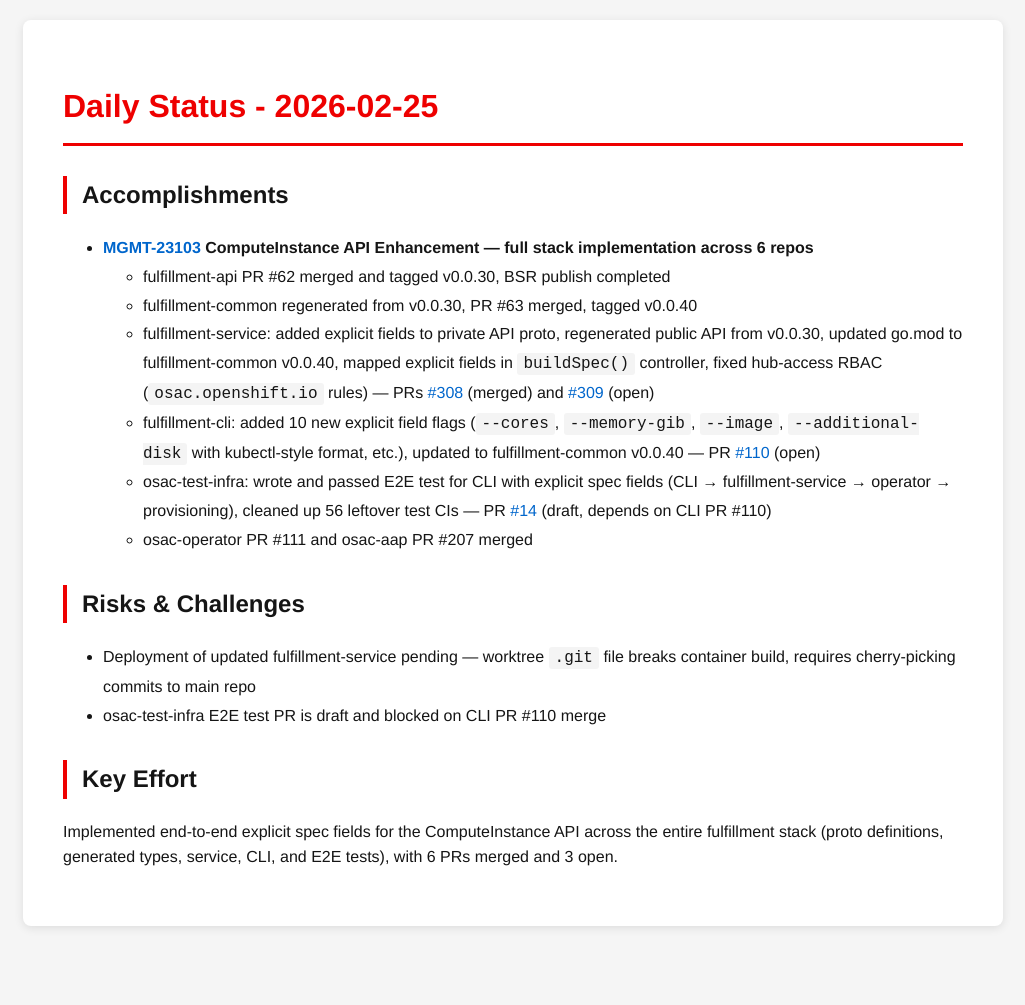
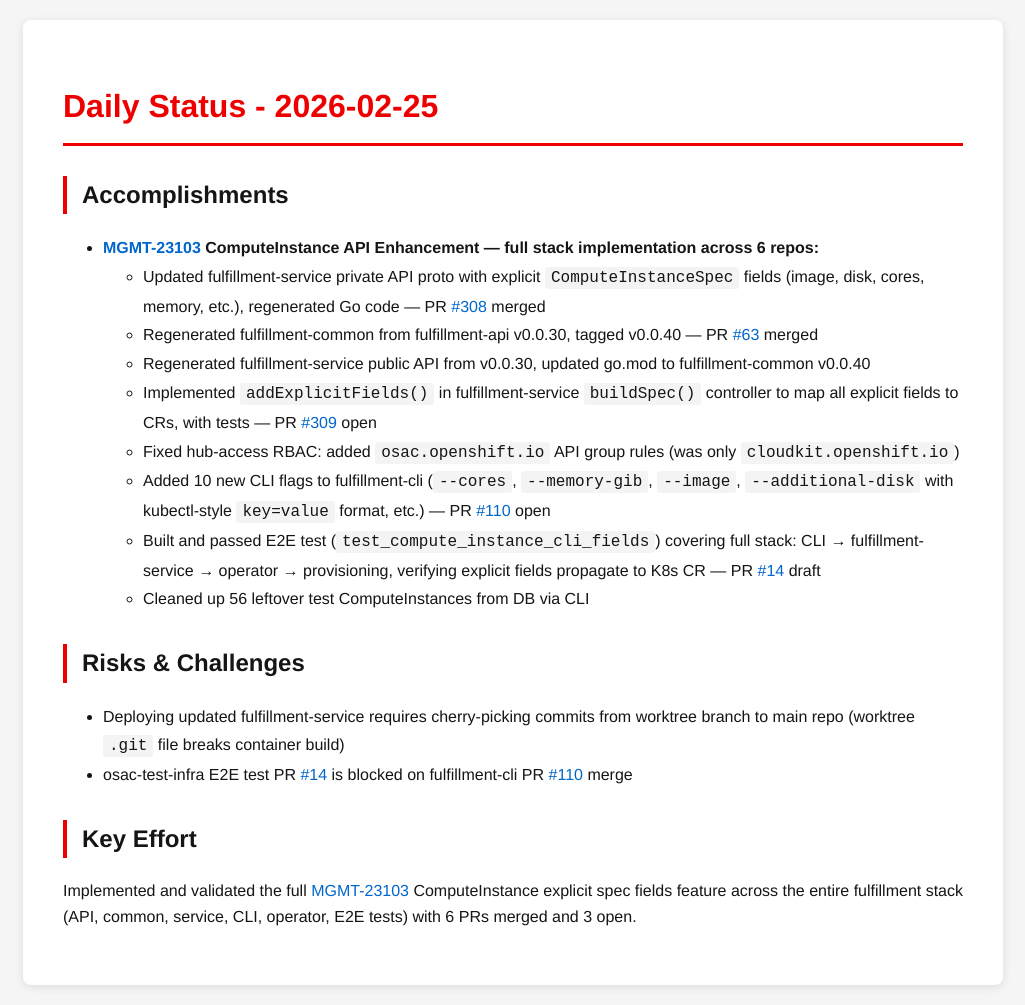
Before and after one commit to tzvatot/daily-status, a Jekyll site: the page built from 2026-02-25.md, in a window 1280 px wide. Shown: the whole page, without its empty margins (127-1152 px from the left). Built offline with Jekyll 4.4.1, drawn with Linux system fonts in a browser that asks for light colours; before the commit the page ends 946 px from its top, so only the background shows below that.

Commit message:
Daily status update - 2026-02-25

```diff
--- a/2026-02-25.md
+++ b/2026-02-25.md
@@ -8,19 +8,21 @@ date: 2026-02-25
 
 ## Accomplishments
 
-- **[MGMT-23103](https://issues.redhat.com/browse/MGMT-23103) ComputeInstance API Enhancement — full stack implementation across 6 repos**
-  - fulfillment-api PR #62 merged and tagged v0.0.30, BSR publish completed
-  - fulfillment-common regenerated from v0.0.30, PR #63 merged, tagged v0.0.40
-  - fulfillment-service: added explicit fields to private API proto, regenerated public API from v0.0.30, updated go.mod to fulfillment-common v0.0.40, mapped explicit fields in `buildSpec()` controller, fixed hub-access RBAC (`osac.openshift.io` rules) — PRs [#308](https://github.com/osac-project/fulfillment-service/pull/308) (merged) and [#309](https://github.com/osac-project/fulfillment-service/pull/309) (open)
-  - fulfillment-cli: added 10 new explicit field flags (`--cores`, `--memory-gib`, `--image`, `--additional-disk` with kubectl-style format, etc.), updated to fulfillment-common v0.0.40 — PR [#110](https://github.com/osac-project/fulfillment-cli/pull/110) (open)
-  - osac-test-infra: wrote and passed E2E test for CLI with explicit spec fields (CLI → fulfillment-service → operator → provisioning), cleaned up 56 leftover test CIs — PR [#14](https://github.com/osac-project/osac-test-infra/pull/14) (draft, depends on CLI PR #110)
-  - osac-operator PR #111 and osac-aap PR #207 merged
+- **[MGMT-23103](https://issues.redhat.com/browse/MGMT-23103) ComputeInstance API Enhancement — full stack implementation across 6 repos:**
+  - Updated fulfillment-service private API proto with explicit `ComputeInstanceSpec` fields (image, disk, cores, memory, etc.), regenerated Go code — PR [#308](https://github.com/osac-project/fulfillment-service/pull/308) merged
+  - Regenerated fulfillment-common from fulfillment-api v0.0.30, tagged v0.0.40 — PR [#63](https://github.com/osac-project/fulfillment-common/pull/63) merged
+  - Regenerated fulfillment-service public API from v0.0.30, updated go.mod to fulfillment-common v0.0.40
+  - Implemented `addExplicitFields()` in fulfillment-service `buildSpec()` controller to map all explicit fields to CRs, with tests — PR [#309](https://github.com/osac-project/fulfillment-service/pull/309) open
+  - Fixed hub-access RBAC: added `osac.openshift.io` API group rules (was only `cloudkit.openshift.io`)
+  - Added 10 new CLI flags to fulfillment-cli (`--cores`, `--memory-gib`, `--image`, `--additional-disk` with kubectl-style `key=value` format, etc.) — PR [#110](https://github.com/osac-project/fulfillment-cli/pull/110) open
+  - Built and passed E2E test (`test_compute_instance_cli_fields`) covering full stack: CLI → fulfillment-service → operator → provisioning, verifying explicit fields propagate to K8s CR — PR [#14](https://github.com/osac-project/osac-test-infra/pull/14) draft
+  - Cleaned up 56 leftover test ComputeInstances from DB via CLI
 
 ## Risks & Challenges
 
-- Deployment of updated fulfillment-service pending — worktree `.git` file breaks container build, requires cherry-picking commits to main repo
-- osac-test-infra E2E test PR is draft and blocked on CLI PR #110 merge
+- Deploying updated fulfillment-service requires cherry-picking commits from worktree branch to main repo (worktree `.git` file breaks container build)
+- osac-test-infra E2E test PR [#14](https://github.com/osac-project/osac-test-infra/pull/14) is blocked on fulfillment-cli PR [#110](https://github.com/osac-project/fulfillment-cli/pull/110) merge
 
 ## Key Effort
 
-Implemented end-to-end explicit spec fields for the ComputeInstance API across the entire fulfillment stack (proto definitions, generated types, service, CLI, and E2E tests), with 6 PRs merged and 3 open.
+Implemented and validated the full [MGMT-23103](https://issues.redhat.com/browse/MGMT-23103) ComputeInstance explicit spec fields feature across the entire fulfillment stack (API, common, service, CLI, operator, E2E tests) with 6 PRs merged and 3 open.
```
